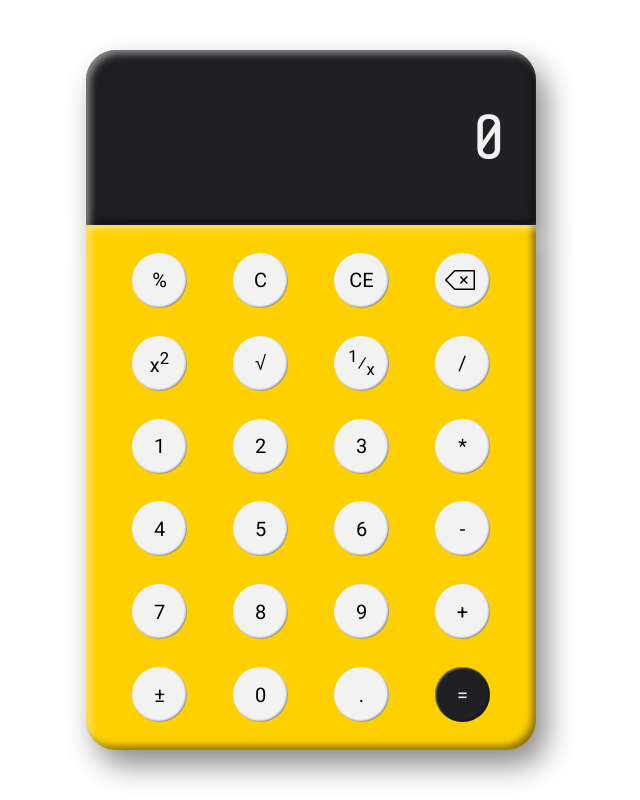
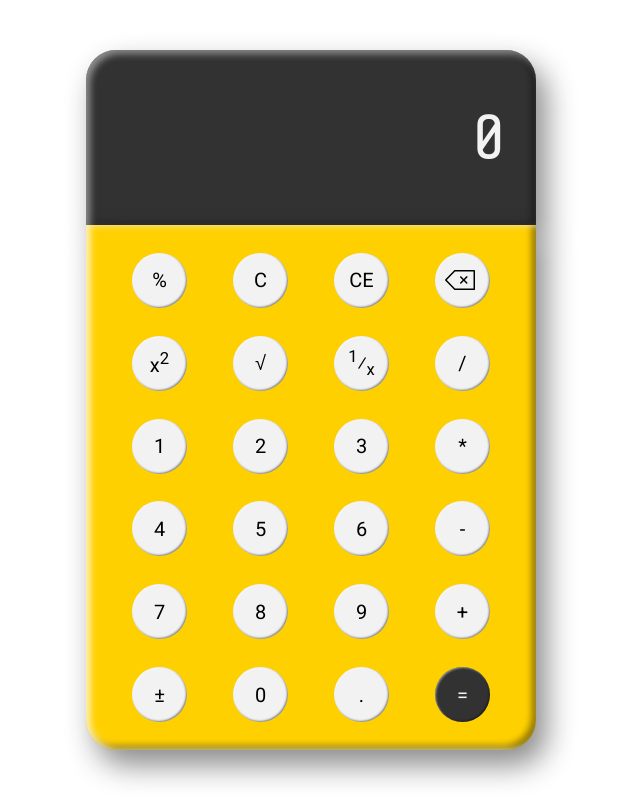
Before and after one commit to oskartyrala/calculator, a plain HTML site: page index.html in a window 1280 px wide. Shown: the whole page, without its empty margins (329-969 px from the left). Drawn offline with nearby package versions, Linux system fonts and the light colour scheme.

Commit message:
Tweak colors and shadows

```diff
--- a/css/style.css
+++ b/css/style.css
@@ -31,8 +31,8 @@ button:hover {
     box-sizing: border-box;
     flex: 1 0 25%;
     border-radius: 30px 30px 0 0;
-    background-color: #202024;
-    box-shadow: inset 4px 4px 7px #ffffff77, inset -4px -4px 7px #00000077,
+    background-color: #323232;
+    box-shadow: inset 4px 4px 7px #ffffff77, inset -4px 0px 7px #00000077,
     10px 15px 30px #00000077;
     display: flex;
     justify-content: flex-end;
@@ -54,7 +54,7 @@ button:hover {
     justify-content: space-evenly;
     border-radius: 0 0 30px 30px;
     background-color: #FFD000;
-    box-shadow: inset 4px 4px 7px #ffffff77, inset -4px -4px 7px #00000077,
+    box-shadow: inset 4px 0px 7px #ffffffcc, inset -4px -4px 7px #00000077,
     10px 15px 30px #00000077;
 }
 
@@ -87,6 +87,6 @@ button {
 }
 
 .equals {
-    background-color: #202024;
+    background-color: #323232;
     color: #f2f2f2;
 }
```
